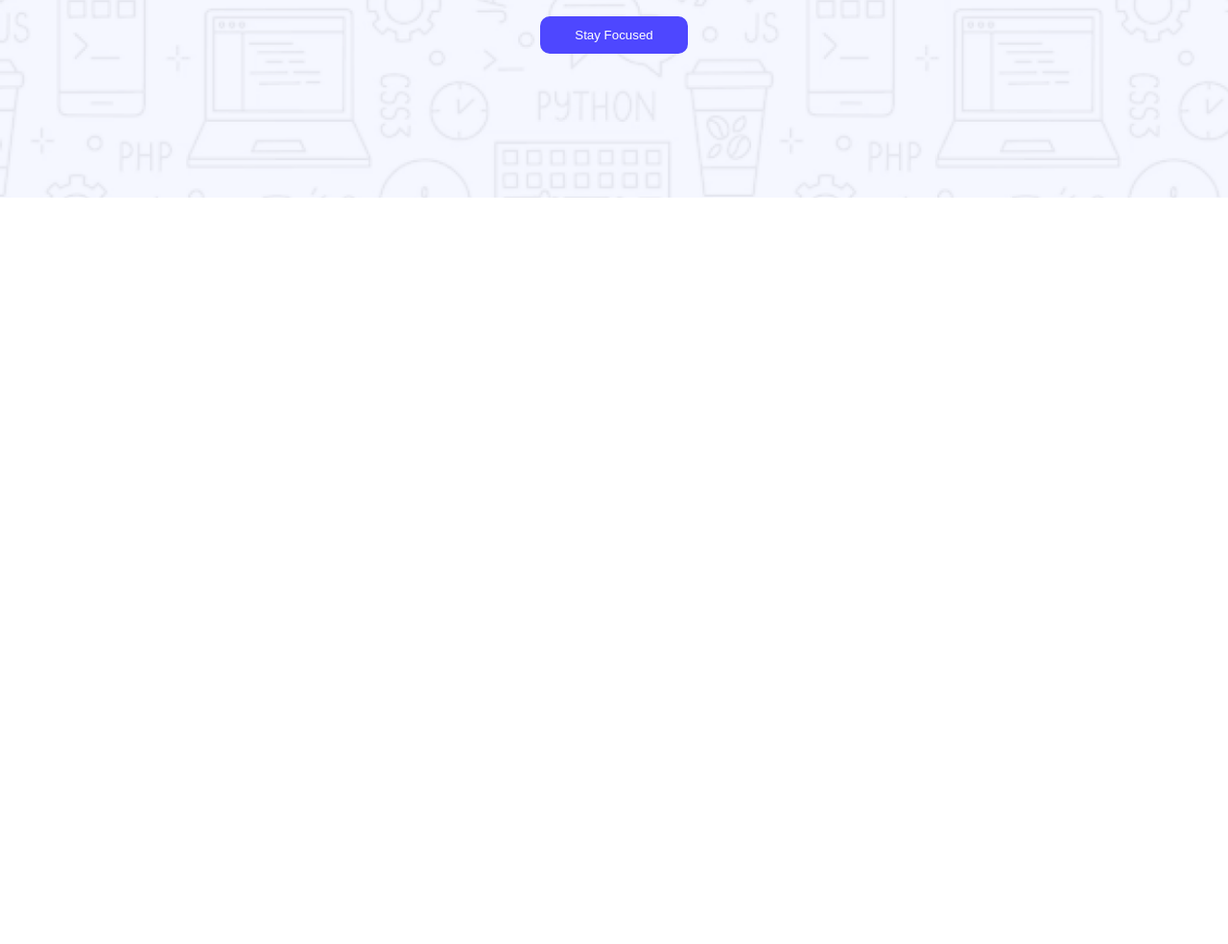
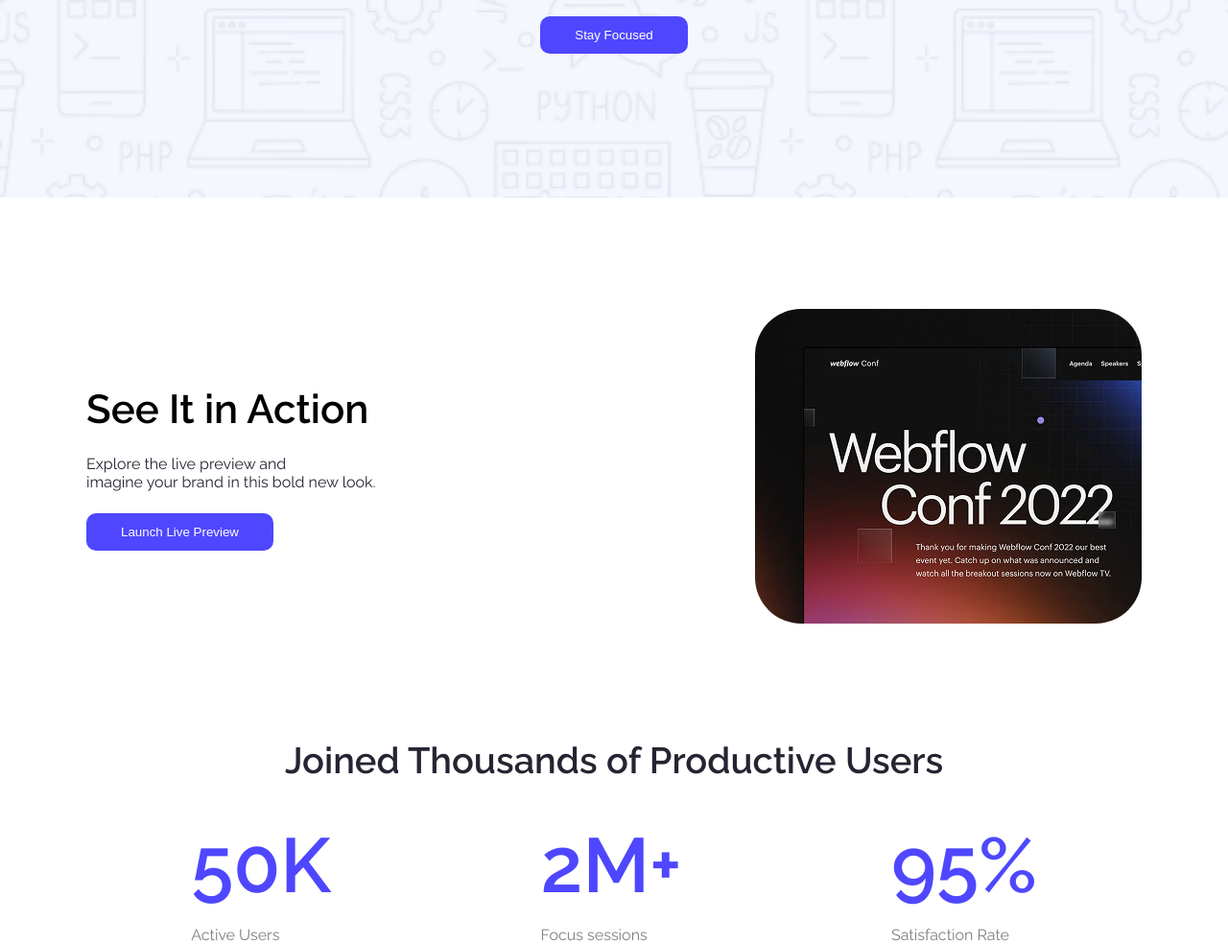
Before and after one commit to Mohibbullah2025/assingment-1, a plain HTML site: page index.html in a window 1280 px wide. Shown: the part 501-1485 px from the top of the page at 96% size. Before the commit the page ends 800 px from the top, so only its background shows below. Drawn offline with Linux system fonts and the light colour scheme.

Commit message:
action section done

```diff
--- a/index.html
+++ b/index.html
@@ -14,6 +14,7 @@
     ">
 </head>
 <body>
+    <!-- Header Section -->
     <header>
         <nav>
             <ul class="nav-list-container">
@@ -26,8 +27,36 @@
         <button class="primary-btn">Stay Focused</button>
     </section>
     </header>
-    <main>
-
+    <main class="main raleway-primary-font">
+        <!-- Action Section -->
+        <section class="action-container">
+            <div>
+                <h3 class="action-title">See It in Action</h3>
+                <p class="action-description">Explore the live preview and <br>imagine your brand in this bold new look.</p>
+                <button class="primary-btn">Launch Live Preview</button>
+            </div>
+            <div>
+                <img class="action-img" src="./asserts/wc-mini.png" alt="Webflow">
+            </div>
+        </section>
+        <!-- Productive Section -->
+        <section class="productive-continer">
+            <h3 class="productive-title">Joined Thousands of Productive Users</h3>
+            <div class="productive-items">
+                <div>
+                    <h1 class="productive-item-number">50K</h1>
+                    <p class="productive-item-name">Active Users</p>
+                </div>
+                <div>
+                    <h1 class="productive-item-number">2M+</h1>
+                    <p class="productive-item-name">Focus sessions</p>
+                </div>
+                <div>
+                    <h1 class="productive-item-number">95%</h1>
+                    <p class="productive-item-name">Satisfaction Rate</p>
+                </div>
+            </div>
+        </section>
     </main>
     <footer>
 
--- a/styles/style.css
+++ b/styles/style.css
@@ -30,6 +30,12 @@
   color: #ffffff;
 }
 /* header section styles start from here */
+.main{
+  max-width: 1140px;
+  margin: 0 auto;
+  padding: 0 20px;
+
+}
 header{
   background-image: url("../asserts/Hero-bg.png");
   background-size: cover;
@@ -55,3 +61,51 @@ header{
   padding-bottom: 36px;
 }
 /* header section styles end here */
+/* action section styles start from */
+.action-container{
+  display: flex;
+  align-items: center;
+  justify-content: space-between;
+  padding: 116px 0;
+ }
+.action-title{
+  font-weight: 600;
+  font-size: 42px;
+}
+.action-description{
+  color: #252432;
+  padding-top: 23px;
+  padding-bottom: 23px;
+}
+.action-img{
+  border-radius: 48px;
+}
+/* action section styles end */
+/* productive section styles start form here */
+.productive-container{
+  text-align: center;
+}
+.productive-items{
+  display: flex;
+  justify-content: space-around;
+  align-items: center;
+}
+.productive-title{
+  text-align: center;
+  font-size: 38px;
+  font-weight: 600;
+  color: #252432;
+  padding-bottom: 40px;
+}
+
+.productive-item-number{
+  color: #4E47FF;
+  font-size: 80px;
+  font-weight: 600;
+  padding-bottom: 16px;
+}
+.productive-item-name{
+  color: #000000;
+  opacity: 50%;
+}
+/* productive section styles end here */
```
